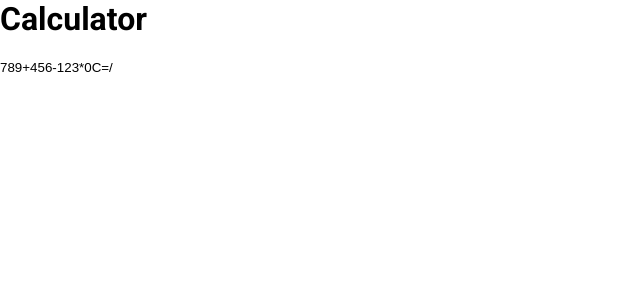
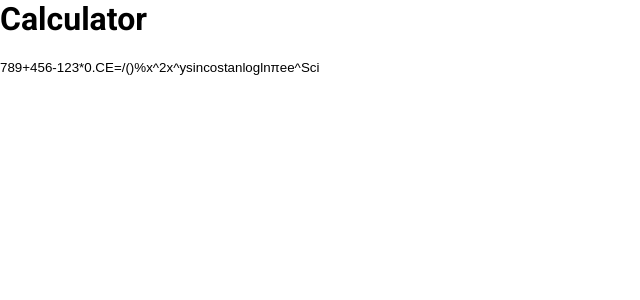
Before and after one commit to ankurhalder/CODSOFT, a React (Vite) app in the folder CALCULATOR/: page / in a window 1280 px wide. Shown: the top 300 px of the page, without its empty margins (0-640 px from the left). Built offline with nearby package versions, Linux system fonts and the light colour scheme; a web font is replaced by a local one.

Commit message:
updated calculator functionality

```diff
--- a/CALCULATOR/component/Calculator.jsx
+++ b/CALCULATOR/component/Calculator.jsx
@@ -1,5 +1,4 @@
-// src/Calculator.js
-
+/* eslint-disable no-eval */
 import React, { Component } from "react";
 
 class Calculator extends Component {
@@ -20,6 +19,38 @@ class Calculator extends Component {
 			}
 		} else if (value === "C") {
 			this.setState({ display: "" });
+		} else if (value === "CE") {
+			this.setState({ display: this.state.display.slice(0, -1) });
+		} else if (value === "M+") {
+			// Implement memory functionality to add to memory
+		} else if (value === "M-") {
+			// Implement memory functionality to subtract from memory
+		} else if (value === "MR") {
+			// Implement memory functionality to recall memory
+		} else if (value === "MC") {
+			// Implement memory functionality to clear memory
+		} else if (value === "x^2") {
+			this.setState({ display: `${this.state.display}^2` });
+		} else if (value === "x^y") {
+			this.setState({ display: `${this.state.display}^` });
+		} else if (value === "sin(") {
+			this.setState({ display: `${this.state.display}Math.sin(` });
+		} else if (value === "cos(") {
+			this.setState({ display: `${this.state.display}Math.cos(` });
+		} else if (value === "tan(") {
+			this.setState({ display: `${this.state.display}Math.tan(` });
+		} else if (value === "log(") {
+			this.setState({ display: `${this.state.display}Math.log10(` });
+		} else if (value === "ln(") {
+			this.setState({ display: `${this.state.display}Math.log(` });
+		} else if (value === "Math.PI") {
+			this.setState({ display: `${this.state.display}Math.PI` });
+		} else if (value === "Math.E") {
+			this.setState({ display: `${this.state.display}Math.E` });
+		} else if (value === "e^") {
+			this.setState({ display: `${this.state.display}Math.exp(` });
+		} else if (value === "ScientificNotation") {
+			// Implement scientific notation
 		} else {
 			this.setState({ display: this.state.display + value });
 		}
@@ -43,9 +74,27 @@ class Calculator extends Component {
 					<button onClick={() => this.handleClick("3")}>3</button>
 					<button onClick={() => this.handleClick("*")}>*</button>
 					<button onClick={() => this.handleClick("0")}>0</button>
-					<button onClick={() => this.handleClick("C")}>C</button>
+					<button onClick={() => this.handleClick(".")}>.</button>
+					<button onClick={() => this.handleClick("CE")}>CE</button>
 					<button onClick={() => this.handleClick("=")}>=</button>
 					<button onClick={() => this.handleClick("/")}>/</button>
+					<button onClick={() => this.handleClick("(")}>(</button>
+					<button onClick={() => this.handleClick(")")}>)</button>
+					<button onClick={() => this.handleClick("%")}>%</button>
+					<button onClick={() => this.handleClick("x^2")}>x^2</button>
+					<button onClick={() => this.handleClick("x^y")}>x^y</button>
+					<button onClick={() => this.handleClick("sin(")}>sin</button>
+					<button onClick={() => this.handleClick("cos(")}>cos</button>
+					<button onClick={() => this.handleClick("tan(")}>tan</button>
+					<button onClick={() => this.handleClick("log(")}>log</button>
+					<button onClick={() => this.handleClick("ln(")}>ln</button>
+					<button onClick={() => this.handleClick("Math.PI")}>π</button>
+					<button onClick={() => this.handleClick("Math.E")}>e</button>
+					<button onClick={() => this.handleClick("e^")}>e^</button>
+					<button onClick={() => this.handleClick("ScientificNotation")}>
+						Sci
+					</button>
+					{/* Add more buttons for other functionalities as needed */}
 				</div>
 			</div>
 		);
```
